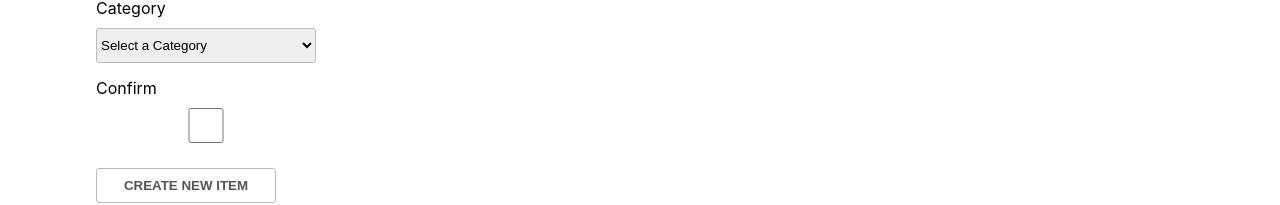
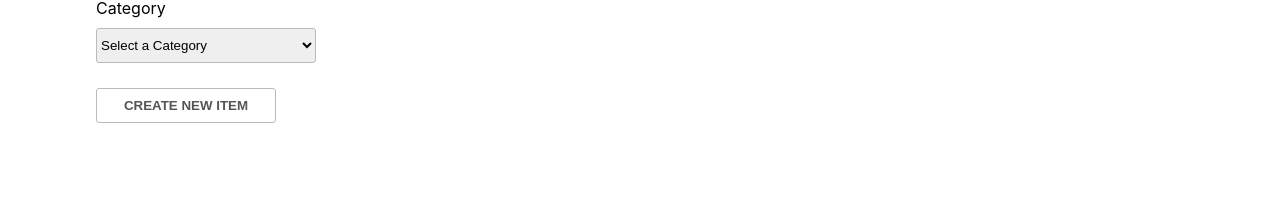
Before and after one commit to BennyZ3/BudgetAppFrontend, a React (Create React App) app: page /new in a window 1280 px wide. Shown: the part 500-705 px from the top of the page. Built offline with nearby package versions, Linux system fonts and the light colour scheme; no server answers.

Commit message:
removed useless checkbox

```diff
--- a/src/Pages/NewTransaction.js
+++ b/src/Pages/NewTransaction.js
@@ -100,13 +100,13 @@ function NewTransaction() {
             <option value="savings">Savings/Investment</option>
           </optgroup>
         </select>
-        <label for="confirm">Confirm </label>
+        {/* <label for="confirm">Confirm </label>
         <input
           type="checkbox"
           name="confirm"
           onChange={handleChange}
           required
-        ></input>
+        ></input> */}
         <button type="submit">CREATE NEW ITEM</button>
       </form>
     </div>
```
